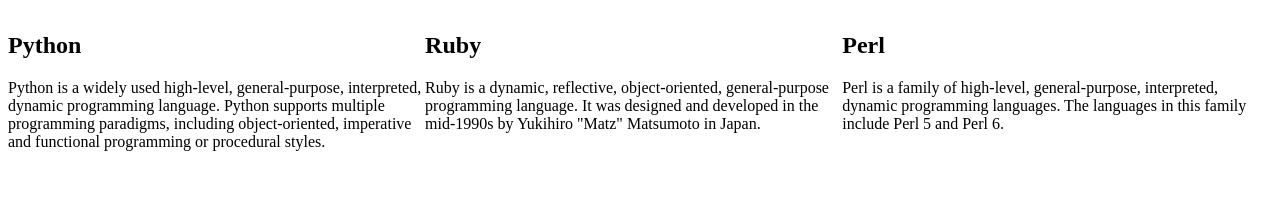
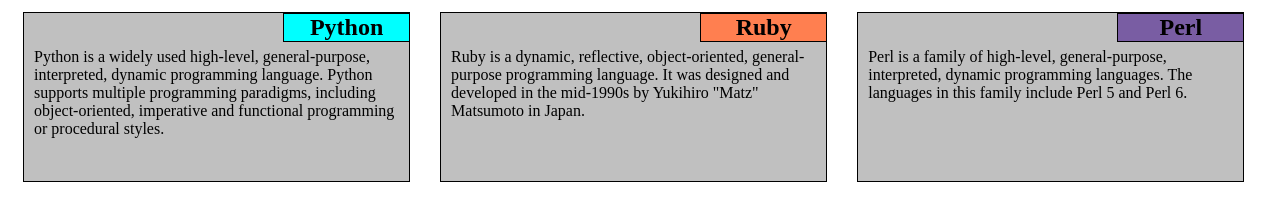
Before and after one commit to kgcbvd/coursera-html-css-javascript-for-web-developers, a plain HTML site: page module2-solution/index.html in a window 1280 px wide. Shown: the part 61-282 px from the top of the page. Drawn offline with Linux system fonts and the light colour scheme.

Commit message:
first version

```diff
--- a/module2-solution/css/style.css
+++ b/module2-solution/css/style.css
@@ -7,12 +7,47 @@ h1 {
     text-align: center;
 }
 
+h2 {
+    width: 33%;
+    display: inline-block;
+    text-align: center;
+    position: absolute;
+    right: -1px;
+    margin-top: 0;
+    margin-bottom: 0;
+    border: 1px solid black;
+}
+
+h2.python {
+    background-color: aqua;
+}
+
+h2.ruby {
+    background-color: coral;
+}
+
+h2.perl {
+    background-color: #795da3;
+}
+
 .row {
     width: 100%;
 }
 
+p {
+    margin-top: 35px;
+}
+
 section {
-
+    background-color: silver;
+    border: 1px solid black;
+    position: relative;
+    min-height: 170px;
+    margin-right: 15px;
+    margin-left: 15px;
+    margin-bottom: 15px;
+    padding: 10px;
+    padding-top: 0;
 }
 
 @media (min-width: 992px) {
--- a/module2-solution/index.html
+++ b/module2-solution/index.html
@@ -25,7 +25,7 @@
             <section>
             <h2 class="perl">Perl</h2>
             <p>Perl is a family of high-level, general-purpose, interpreted, dynamic programming languages. The languages in this family include Perl 5 and Perl 6.</p>
-            <section>
+            </section>
         </div>
     </div>
 </body>
```
